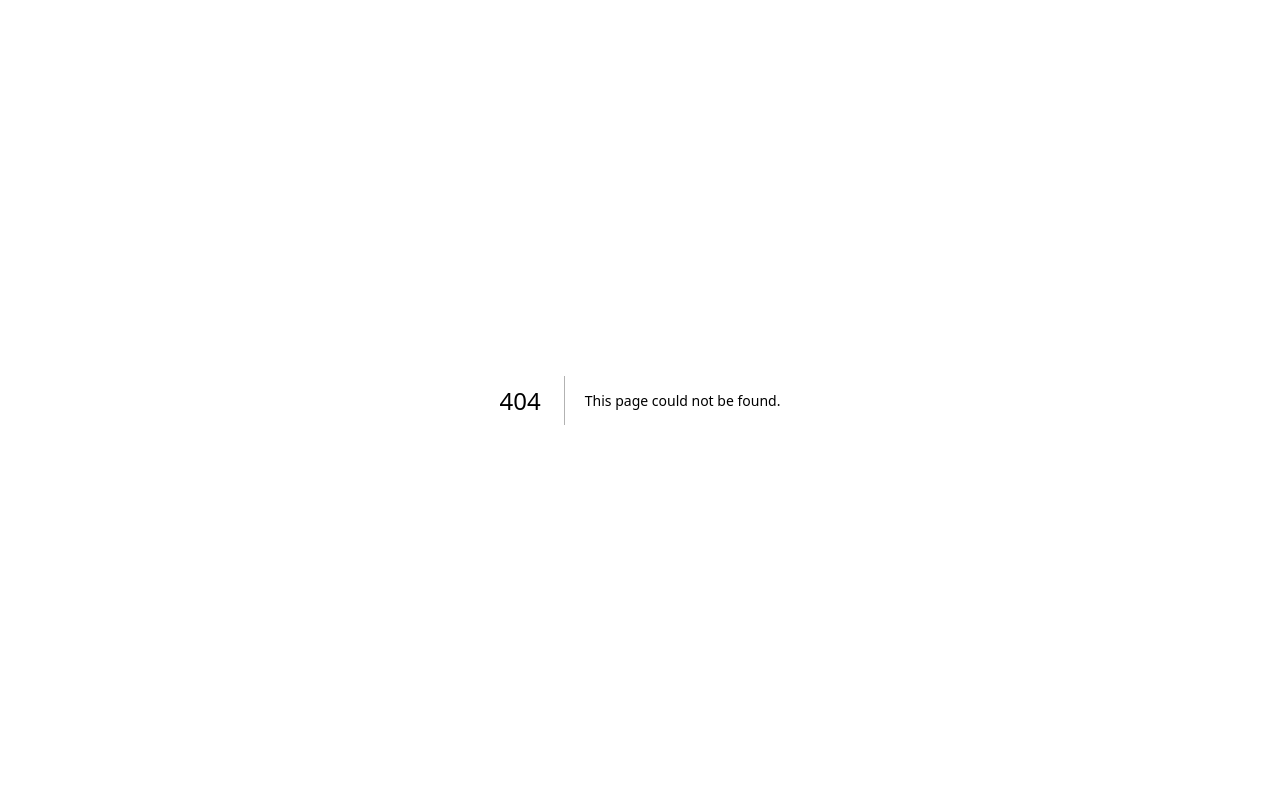
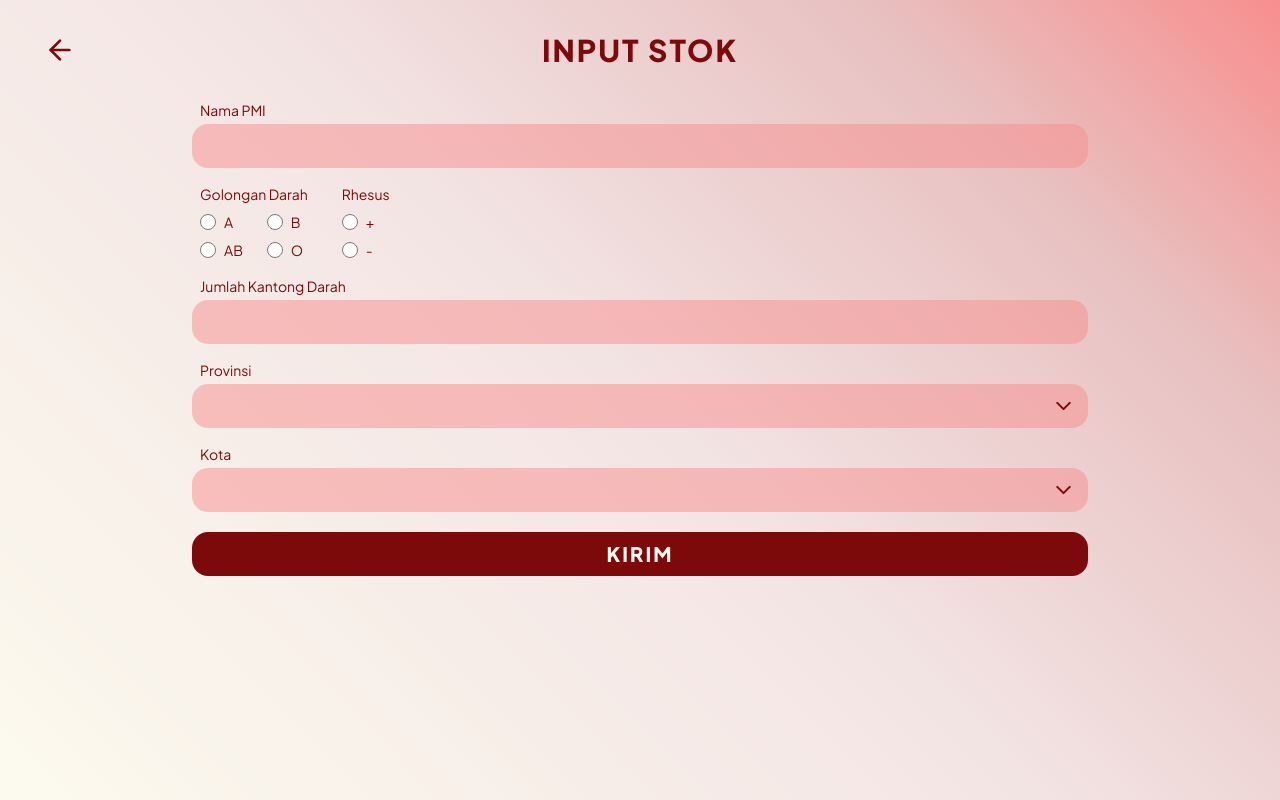
Before and after one commit to muthiariesta/Nadimu, a Next.js app: page /MasukkanStok in a window 1280 px wide. Before the commit this address had no page. Built offline with nearby package versions, Linux system fonts and the light colour scheme; no server answers.

Commit message:
feat: stock

```diff
--- a/src/app/Dashboard/page.tsx
+++ b/src/app/Dashboard/page.tsx
@@ -116,6 +116,7 @@ export default function BerandaPage() {
         .from("event_donor")
         .select("id, nama_event, tanggal, lokasi, institusi:penyelenggara_id(nama_institusi)")
         .eq("status", "aktif")
+        .order("tanggal", { ascending: true })
         .limit(3);
       if (kegiatan) {
         setKegiatanList(kegiatan.map((k: any) => ({
@@ -170,21 +171,46 @@ export default function BerandaPage() {
         })));
       }
 
-      // Permintaan aktif
-      const { data: permintaan } = await supabase
-        .from("permintaan_darah")
-        .select("id, nama_pasien, golongan_darah, rhesus, rs_pasien, created_at")
-        .eq("status", "aktif")
-        .limit(3);
-      if (permintaan) {
-        setPermintaanAktif(permintaan.map((p: any) => ({
-          id: p.id,
-          golongan: `${p.golongan_darah}${p.rhesus === "positif" ? "+" : "-"}`,
-          nama: p.nama_pasien,
-          lokasi: p.rs_pasien,
-          tanggal: new Date(p.created_at).toLocaleDateString("id-ID", { day: "numeric", month: "long", year: "numeric" }),
-        })));
-      }
+      // Permintaan aktif (yang sudah dihubungkan ke user ini)
+const { data: permintaan, error: permintaanError } = await supabase
+  .from("respon_permintaan")
+  .select(`
+    id,
+    sudah_dihubungkan,
+    permintaan_darah:permintaan_id (
+      id,
+      nama_pasien,
+      golongan_darah,
+      rhesus,
+      rs_pasien,
+      created_at,
+      status
+    )
+  `)
+  .eq("pendonor_id", profile.id)
+  .eq("sudah_dihubungkan", true)
+  .order("created_at", { ascending: false })
+  .limit(3);
+
+if (permintaanError) console.log(permintaanError);
+
+if (permintaan) {
+  setPermintaanAktif(
+    permintaan
+      .filter((r: any) => r.permintaan_darah && r.permintaan_darah.status === "aktif")
+      .map((r: any) => ({
+        id: r.permintaan_darah.id,
+        golongan: `${r.permintaan_darah.golongan_darah}${r.permintaan_darah.rhesus === "positif" ? "+" : "-"}`,
+        nama: r.permintaan_darah.nama_pasien ?? "-",
+        lokasi: r.permintaan_darah.rs_pasien ?? "-",
+        tanggal: new Date(r.permintaan_darah.created_at).toLocaleDateString("id-ID", {
+          day: "numeric",
+          month: "long",
+          year: "numeric",
+        }),
+      }))
+  );
+}
     };
     fetchAll();
   }, [profile]);
--- /dev/null
+++ b/src/app/MasukkanStok/page.tsx
@@ -0,0 +1,201 @@
+"use client";
+
+import { useState, useEffect } from "react";
+import { useRouter } from "next/navigation";
+import { ArrowLeft, ChevronDown } from "lucide-react";
+import { supabase } from "@/lib/supabase";
+
+export default function Permintaan() {
+  const router = useRouter();
+  const [namaInstitusi, setNamaInstitusi] = useState("");
+  const [golonganDarah, setGolonganDarah] = useState("");
+  const [rhesus, setRhesus] = useState("");
+  const [jumlahKantong, setJumlahKantong] = useState("");
+  const [kota, setKota] = useState("");
+  const [provinsi, setProvinsi] = useState("");
+  const [loading, setLoading] = useState(false);
+  const [userId, setUserId] = useState<string | null>(null);
+
+  useEffect(() => {
+    supabase.auth.getUser().then(({ data: { user } }) => {
+      if (user) setUserId(user.id);
+    });
+  }, []);
+
+  const handleKirim = async () => {
+    // Validasi dasar
+    if (!namaInstitusi || !golonganDarah || !rhesus || !jumlahKantong || !kota || !provinsi) {
+      alert("Lengkapi semua data!");
+      return;
+    }
+
+    setLoading(true);
+
+    // FIX LOGIC: Menangkap error insert secara spesifik
+    const { data: permintaan, error: insertError } = await supabase
+      .from("stok_darah")
+      .insert({
+        pmi_id: userId,
+        nama_institusi: namaInstitusi ,
+        golongan_darah: golonganDarah,
+        rhesus: rhesus,
+        jumlah_kantong: parseInt(jumlahKantong),
+        kota: kota,
+        provinsi: provinsi,
+        status: "aktif",
+      })
+      .select("institusi:pmi_id(nama_institusi)")
+      .single();
+
+    if (insertError) {
+      console.error("Detail Error Insert:", insertError);
+      alert(`Gagal menyimpan permintaan: ${insertError.message}`);
+      setLoading(false);
+      return;
+    }
+
+    // Pastikan data permintaan ada sebelum lanjut
+    if (!permintaan) {
+      alert("Gagal mendapatkan data respon dari server.");
+      setLoading(false);
+      return;
+    }
+
+    // Ambil data pendonor potensial
+    const { data: pendonor, error: pendonorError } = await supabase
+      .from("profil")
+      .select("id")
+      .eq("golongan_darah", golonganDarah)
+      .eq("rhesus", rhesus)
+      .eq("kota", kota)
+      .eq("aktif_pendonor", true)
+      .neq("id", userId);
+
+    setLoading(false);
+  };
+
+  return (
+    <div className="min-h-screen w-full font-[Plus_Jakarta_Sans] bg-[linear-gradient(225deg,#F88E8E_0%,#e8c0c0_20%,#f3e4e4_50%,#FCFAEE_100%)] px-10 py-8">
+      <div className="relative flex items-center justify-center mb-8">
+        <button onClick={() => router.back()} className="absolute left-0 p-1 hover:opacity-70 transition-opacity">
+          <ArrowLeft size={32} color="#7D0A0A" />
+        </button>
+        <h1 className="text-3xl font-extrabold tracking-[2px] text-[#7D0A0A]">INPUT STOK</h1>
+      </div>
+
+      <div className="flex gap-[80px] max-w-4xl mx-auto">
+
+        <div className="flex-1 flex flex-col gap-4">
+          <div className="flex flex-col gap-1">
+            <label className="text-sm text-[#7D0A0A] pl-2">Nama PMI</label>
+            <input
+              type="uuid"
+              value={namaInstitusi}
+              onChange={(e) => setNamaInstitusi(e.target.value)}
+              className="bg-[#F88E8E]/50 border-none rounded-2xl px-4 py-3 text-sm text-[#7D0A0A] outline-none w-full placeholder-[#c0a0a0]"
+            />
+          </div>
+
+          <div className="flex gap-8 items-start">
+            <div className="flex flex-col gap-2 pl-2">
+              <label className="text-sm text-[#7D0A0A]">Golongan Darah</label>
+              <div className="grid grid-cols-2 gap-x-6 gap-y-2">
+                {["A", "B", "AB", "O"].map((gol) => (
+                  <label key={gol} className="flex items-center gap-2 text-sm text-[#7D0A0A] cursor-pointer">
+                    <input
+                      type="radio"
+                      name="golonganDarah"
+                      value={gol}
+                      checked={golonganDarah === gol}
+                      onChange={() => setGolonganDarah(gol)}
+                      className="accent-[#7D0A0A] w-4 h-4 cursor-pointer"
+                    />
+                    {gol}
+                  </label>
+                ))}
+              </div>
+            </div>
+
+            <div className="flex flex-col gap-2">
+              <label className="text-sm text-[#7D0A0A]">Rhesus</label>
+              <div className="flex flex-col gap-2">
+                {["+", "-"].map((r) => (
+                  <label key={r} className="flex items-center gap-2 text-sm text-[#7D0A0A] cursor-pointer">
+                    <input
+                      type="radio"
+                      name="rhesus"
+                      value={r}
+                      checked={rhesus === r}
+                      onChange={() => setRhesus(r)}
+                      className="accent-[#7D0A0A] w-4 h-4 cursor-pointer"
+                    />
+                    {r}
+                  </label>
+                ))}
+              </div>
+            </div>
+          </div>
+
+          <div className="flex flex-col gap-1">
+            <label className="text-sm text-[#7D0A0A] pl-2">Jumlah Kantong Darah</label>
+            <input
+              type="number"
+              min={1}
+              value={jumlahKantong}
+              onChange={(e) => setJumlahKantong(e.target.value)}
+              className="bg-[#F88E8E]/50 border-none rounded-2xl px-4 py-3 text-sm text-[#7D0A0A] outline-none w-full placeholder-[#c0a0a0]"
+            />
+          </div>
+
+          <div className="flex flex-col gap-1">
+            <label className="text-sm text-[#7D0A0A] pl-2">Provinsi</label>
+            <div className="relative">
+              <select
+                value={provinsi}
+                onChange={(e) => setProvinsi(e.target.value)}
+                className="bg-[#F88E8E]/50 border-none rounded-2xl px-4 py-3 text-sm text-[#7D0A0A] outline-none w-full appearance-none cursor-pointer"
+              >
+                <option value=""></option>
+                <option>Jawa Barat</option>
+                <option>Jawa Tengah</option>
+                <option>DKI Jakarta</option>
+                <option>Jawa Timur</option>
+              </select>
+              <ChevronDown size={25} color="#7D0A0A" className="absolute right-3 top-1/2 -translate-y-1/2 pointer-events-none" />
+            </div>
+          </div>
+
+          <div className="flex flex-col gap-1">
+            <label className="text-sm text-[#7D0A0A] pl-2">Kota</label>
+            <div className="relative">
+              <select
+                value={kota}
+                onChange={(e) => setKota(e.target.value)}
+                className="bg-[#F88E8E]/50 border-none rounded-2xl px-4 py-3 text-sm text-[#7D0A0A] outline-none w-full appearance-none cursor-pointer"
+              >
+                <option value=""></option>
+                <option>Bandung</option>
+                <option>Bekasi</option>
+                <option>Jakarta</option>
+                <option>Surabaya</option>
+                <option>Medan</option>
+                <option>Yogyakarta</option>
+                <option>Semarang</option>
+                <option>Makassar</option>
+              </select>
+              <ChevronDown size={25} color="#7D0A0A" className="absolute right-3 top-1/2 -translate-y-1/2 pointer-events-none" />
+            </div>
+          </div>
+
+          <button
+            onClick={handleKirim}
+            disabled={loading}
+            className="w-full bg-[#7D0A0A] hover:bg-[#F88E8E] active:scale-95 transition-all duration-200 text-[#FCFAEE] font-extrabold tracking-[2px] rounded-2xl py-2 text-xl mt-1 disabled:opacity-60"
+          >
+            {loading ? "MEMPROSES..." : "KIRIM"}
+          </button>
+        </div>
+      </div>
+    </div>
+  );
+}
```
